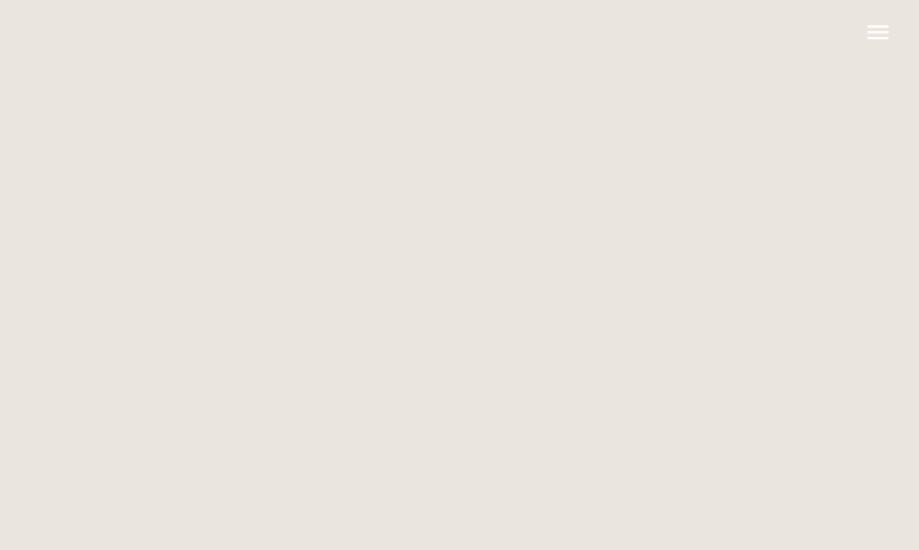
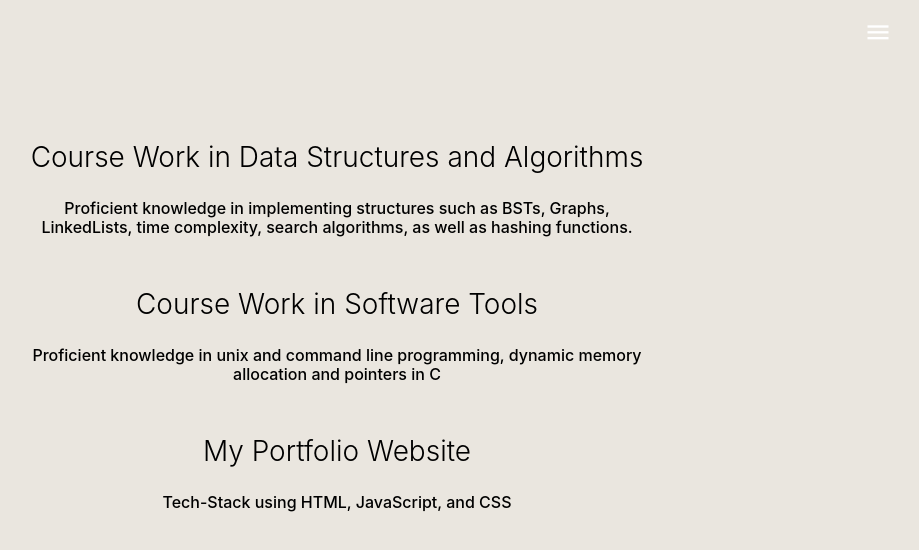
Before and after one commit to ErnestLi1995/xiaoyunbonato.github.io, a plain HTML site: page work.html in a window 1280 px wide. Shown: the whole page, without its empty margins (303-1222 px from the left). Drawn offline with Linux system fonts and the light colour scheme; files whose address does not match are found by name; a web font is replaced by a local one.

Commit message:
commit
commit

```diff
--- a/css/style.css
+++ b/css/style.css
@@ -1,3 +1,5 @@
+@media screen and (min-width: 660px) {
+
 /* Base */
 html {
   overflow-x: hidden; }
--- a/work.html
+++ b/work.html
@@ -27,7 +27,7 @@
   <body data-spy="scroll" data-target=".site-navbar-target" data-offset="300">
 
 
-    <div class="site-wrap-xiao" id="home-section">
+    <div class="site-wrap" id="home-section">
 
       <div class="site-mobile-menu site-navbar-target">
         <div class="site-mobile-menu-header">
@@ -78,19 +78,15 @@
         <div class="container">
           <div class="row align-items-center justify-content-center">
             <div class="col-md-7 text-center">
-                <div img src="images/sundayscaries.jpeg" class="img-fluid" alt="Responsive image">
+                <div img src="images/xiaoxiao.png" class="img-fluid" alt="Responsive image">
+              <h3 class="mb-4 text-black">Course Work in Data Structures and Algorithms</h3>
+              <h6 class="mb-4 text-black">Proficient knowledge in implementing structures such as BSTs, Graphs, LinkedLists, time complexity, search algorithms, as well as hashing functions.</h6>
                     <br>
+                    <h3 class="mb-4 text-black">Course Work in Software Tools</h3>
+                    <h6 class="mb-4 text-black">Proficient knowledge in unix and command line programming, dynamic memory allocation and pointers in C</h6>
                     <br>
-                    <br>
-                    <br>
-                    <br>
-
-
-
-
-
-
-
+                    <h3 class="mb-4 text-black">My Portfolio Website</h3>
+                    <h6 class="mb-4 text-black">Tech-Stack using HTML, JavaScript, and CSS </h6>
             </div>
           </div>
         </div>
```
Also changed, not shown: about.html (+1 -1 lines), 3 other files.
